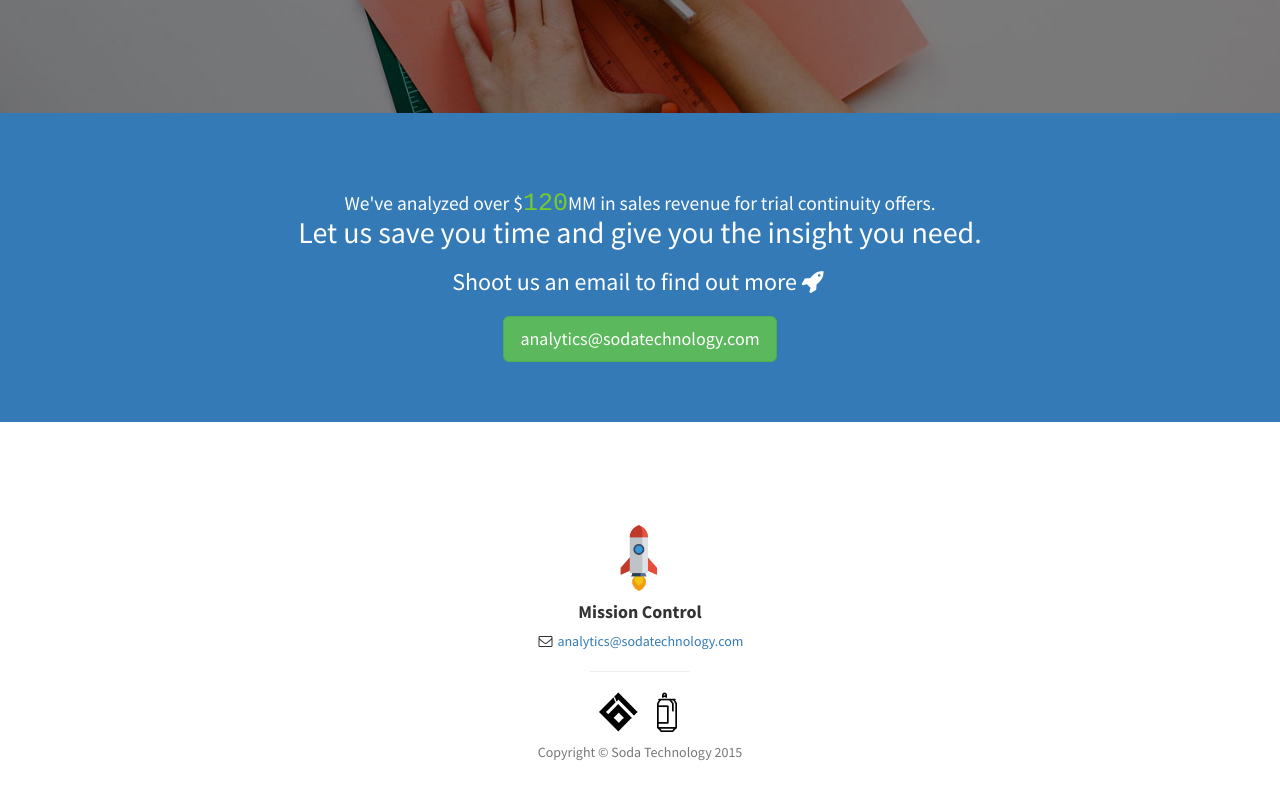
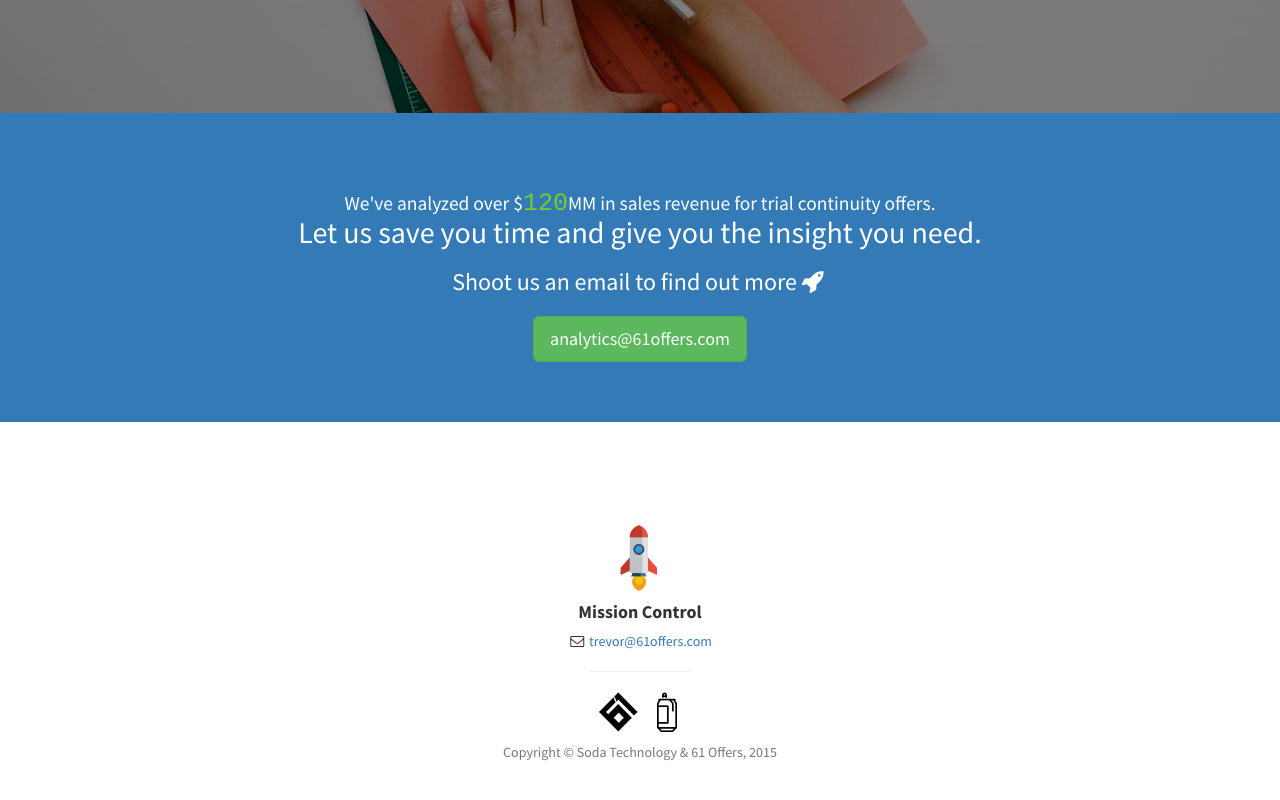
Before and after one commit to trevorwelch/61analytics, a website: page index.html in a window 1280 px wide. Shown: the part 1715-2515 px from the top of the page. Drawn offline with Linux system fonts and the light colour scheme.

Commit message:
61o for now

```diff
--- a/index.html
+++ b/index.html
@@ -160,7 +160,7 @@
                 <div class="col-lg-12 text-center">
                     <h2> <small style="color:white;">We've analyzed over $<span style="font-family: Courier; font-size: 2.5rem; color: #76CB2D;">120</span>MM in sales revenue for trial continuity offers.</small> <br>Let us save you time and give you the insight you need. </h2>
                     <h3>Shoot us an email to find out more<i class="fa fa-rocket fa-fw"></i></h3>
-                    <a href="mailto:analytics@61offers.com" class="btn btn-lg btn-success">analytics@sodatechnology.com</a>
+                    <a href="mailto:analytics@61offers.com" class="btn btn-lg btn-success">analytics@61offers.com</a>
                 </div>
             </div>
         </div>
@@ -177,12 +177,12 @@
                     <h4><strong>Mission Control</strong>
                     </h4>
                     <ul class="list-unstyled">
-                        <li><i class="fa fa-envelope-o fa-fw"></i>  <a target="_blank" href="mailto:analytics@sodatechnology.com">analytics@sodatechnology.com</a>
+                        <li><i class="fa fa-envelope-o fa-fw"></i>  <a target="_blank" href="mailto:trevor@61offers.com">trevor@61offers.com</a>
                         </li>
                     </ul>
                     <hr class="small">
                     <p><a href="http://www.61offers.com" target="_blank"><img src='img/logo-3-61.png' style="margin: 0px 6px; -webkit-filter: invert(1);"></a>  <a href="http://www.sodatechnology.com" target="_blank"><img src='img/soda-icon-512x512.png' style="height: 40px;"></a></p>
-                    <p class="text-muted">Copyright &copy; Soda Technology 2015</p>
+                    <p class="text-muted">Copyright &copy; Soda Technology & 61 Offers, 2015</p>
                 </div>
             </div>
         </div>
```
